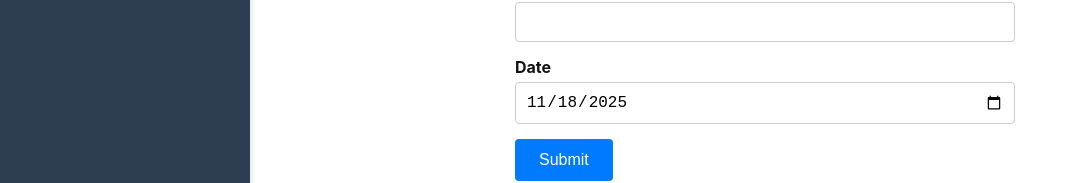
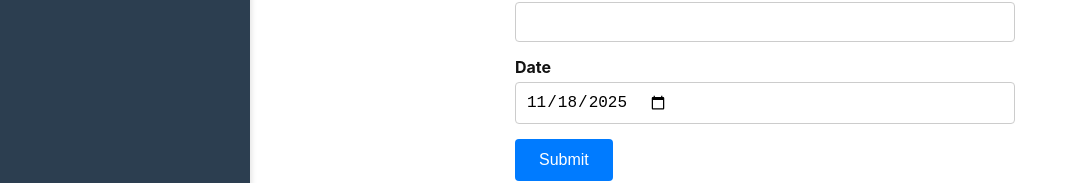
Before and after one commit to jesuspinar/personal-finance, an Angular app: page /income/add-income in a window 1280 px wide. Shown: the part 242-425 px from the top of the page, without its empty margins (0-1078 px from the left). Built offline with nearby package versions, Linux system fonts and the light colour scheme.

Commit message:
Update style input date

```diff
--- a/src/app/record-form/record-form.component.css
+++ b/src/app/record-form/record-form.component.css
@@ -28,6 +28,10 @@ h2 {
   box-sizing: border-box;
 }
 
+input[type='date'] {
+  display: inline-flex;
+}
+
 .btn-group {
   display: flex;
   justify-content: space-between;
```
